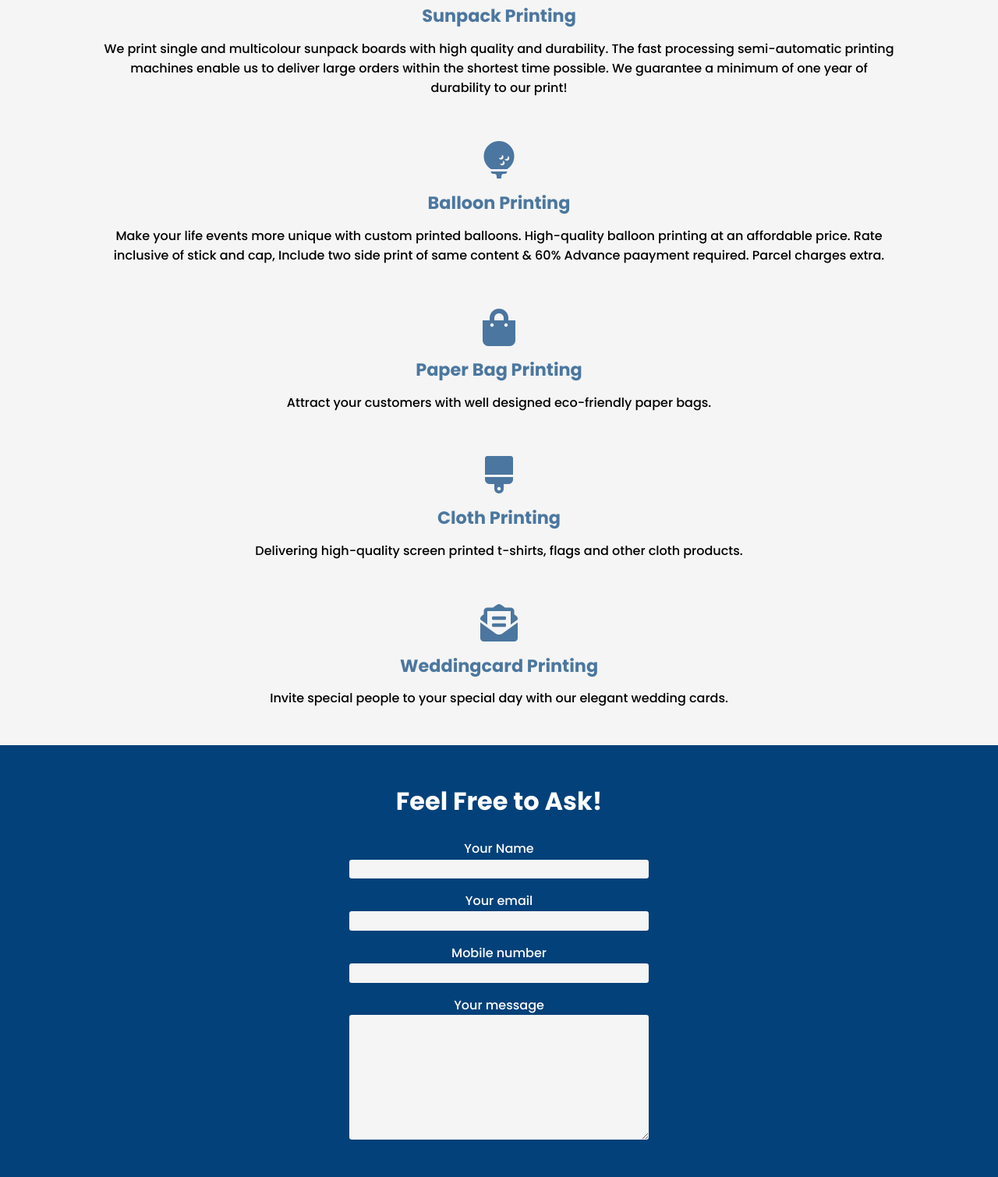
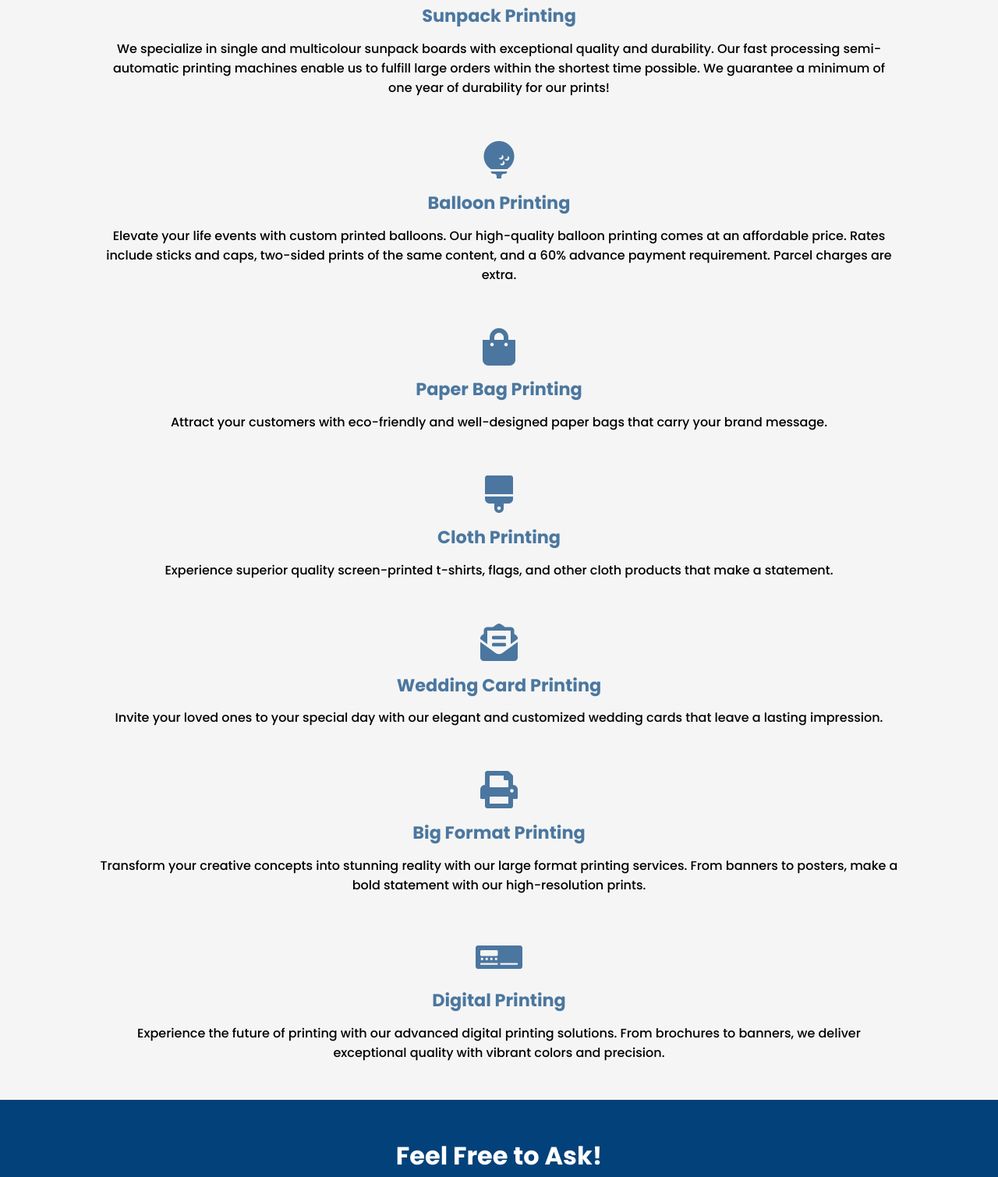
Before and after one commit to VISHNUDAS-dev/simplexprint, a plain HTML site: page index.html in a window 1280 px wide. Shown: the part 882-2392 px from the top of the page at 78% size. Drawn offline with nearby package versions, Linux system fonts and the light colour scheme.

Commit message:
Added new sections to website

```diff
--- a/index.html
+++ b/index.html
@@ -47,6 +47,28 @@
                     <img src="images/balloonbanner.png" alt="balloonimage">
                 </div>
             </div>
+            <div class="swiper-slide slider">
+                <div class="content">
+                    <span>Transforming Ideas into Eye-Catching Prints</span>
+                    <h3>Large Format Printing</h3>
+                    <p>CAD, Tracing film, Clear film and canvas printing</p>
+                    <a href="#servicesection" class="btn">Know more</a>
+                </div>
+                <div class="image">
+                    <img src="images/sunpackbanner.png" alt="sunpackimage">
+                </div>
+            </div>
+            <div class="swiper-slide slider">
+                <div class="content">
+                    <span>Unleash the Potential of Digital Printing</span>
+                    <h3>Digital Printing</h3>
+                    <p>Stunning brochures to captivating banners, with vibrant colors and exceptional quality </p>
+                    <a href="#servicesection" class="btn">Know more</a>
+                </div>
+                <div class="image">
+                    <img src="images/sunpackbanner.png" alt="sunpackimage">
+                </div>
+            </div>
         </div>
         <div class="swiper-pagination"></div>
     </div>
@@ -56,56 +78,85 @@
 <section class="services" id="servicesection">
     <div class="bigcard">
         <h3 class="title">Our Services</h3>
+
+        <!-- Sunpack Printing Section -->
         <div class="wrapper-box">
             <div class="serviceimage">
                 <i class="fas fa-layer-group"></i>
             </div>
             <div class="servicedetails">
                 <h3>Sunpack Printing</h3>
-                <p>We print single and multicolour sunpack boards with high quality and durability. The fast processing semi-automatic printing machines enable us to deliver large orders within the shortest time possible.
-                    We guarantee a minimum of one year of durability to our print!</p>
+                <p>We specialize in single and multicolour sunpack boards with exceptional quality and durability. Our fast processing semi-automatic printing machines enable us to fulfill large orders within the shortest time possible. We guarantee a minimum of one year of durability for our prints!</p>
             </div>
         </div>
+
+        <!-- Balloon Printing Section -->
         <div class="wrapper-box">
             <div class="serviceimage">
                 <i class="fas fa-golf-ball"></i>
             </div>
             <div class="servicedetails">
                 <h3>Balloon Printing</h3>
-                <p>Make your life events more unique with custom printed balloons. High-quality balloon printing at an affordable price.
-                Rate inclusive of stick and cap, Include two side print of same content & 60% Advance paayment required. Parcel charges extra.</p>
+                <p>Elevate your life events with custom printed balloons. Our high-quality balloon printing comes at an affordable price. Rates include sticks and caps, two-sided prints of the same content, and a 60% advance payment requirement. Parcel charges are extra.</p>
             </div>
+        </div>
 
-        </div>
+        <!-- Paper Bag Printing Section -->
         <div class="wrapper-box">
             <div class="serviceimage">
                 <i class="fas fa-shopping-bag"></i>
             </div>
             <div class="servicedetails">
                 <h3>Paper Bag Printing</h3>
-                <p>Attract your customers with well designed eco-friendly paper bags.</p>
+                <p>Attract your customers with eco-friendly and well-designed paper bags that carry your brand message.</p>
             </div>
         </div>
+
+        <!-- Cloth Printing Section -->
         <div class="wrapper-box">
             <div class="serviceimage">
                 <i class="fas fa-brush"></i>
             </div>
             <div class="servicedetails">
                 <h3>Cloth Printing</h3>
-                <p>Delivering high-quality screen printed t-shirts, flags and other cloth products.</p>
+                <p>Experience superior quality screen-printed t-shirts, flags, and other cloth products that make a statement.</p>
             </div>
+        </div>
 
-        </div>
+        <!-- Wedding Card Printing Section -->
         <div class="wrapper-box">
             <div class="serviceimage">
                 <i class="fas fa-envelope-open-text"></i>
             </div>
             <div class="servicedetails">
-                <h3>Weddingcard Printing</h3>
-                <p>Invite special people to your special day with our elegant wedding cards.</p>
+                <h3>Wedding Card Printing</h3>
+                <p>Invite your loved ones to your special day with our elegant and customized wedding cards that leave a lasting impression.</p>
+            </div>
+        </div>
+
+        <!-- Big Format Printing Section -->
+        <div class="wrapper-box">
+            <div class="serviceimage">
+                <i class="fas fa-print"></i>
+            </div>
+            <div class="servicedetails">
+                <h3>Big Format Printing</h3>
+                <p>Transform your creative concepts into stunning reality with our large format printing services. From banners to posters, make a bold statement with our high-resolution prints.</p>
+            </div>
+        </div>
+
+        <!-- Digital Printing Section -->
+        <div class="wrapper-box">
+            <div class="serviceimage">
+                <i class="fas fa-digital-tachograph"></i>
+            </div>
+            <div class="servicedetails">
+                <h3>Digital Printing</h3>
+                <p>Experience the future of printing with our advanced digital printing solutions. From brochures to banners, we deliver exceptional quality with vibrant colors and precision.</p>
             </div>
         </div>
     </div>
+
 
 </section>
 <!--service section ends here-->
```
